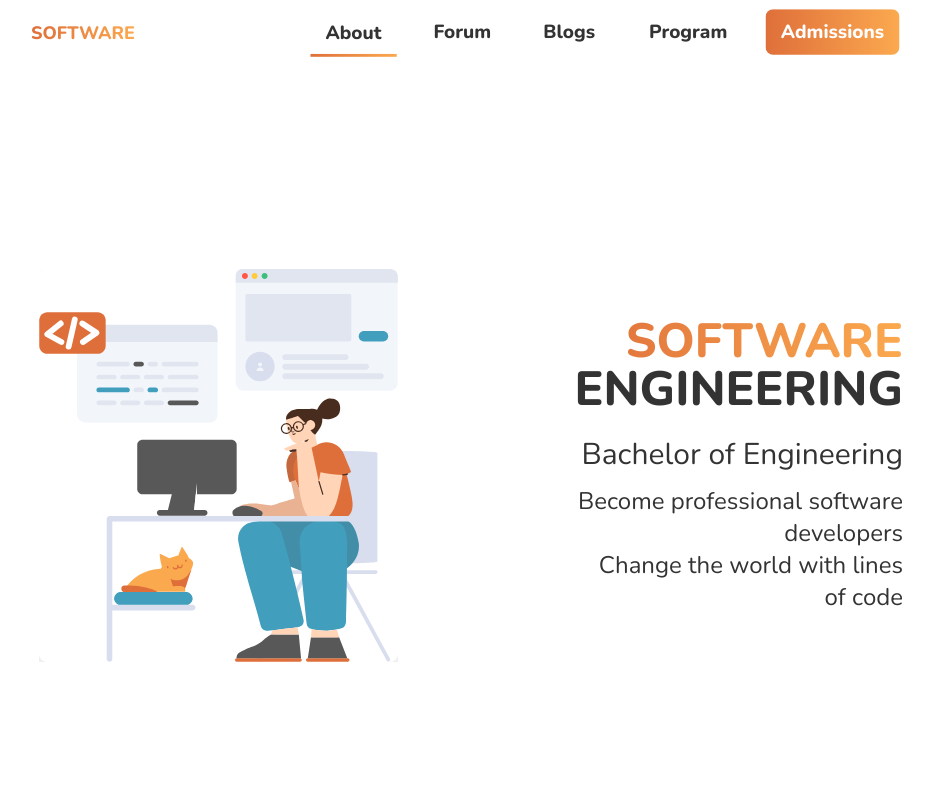
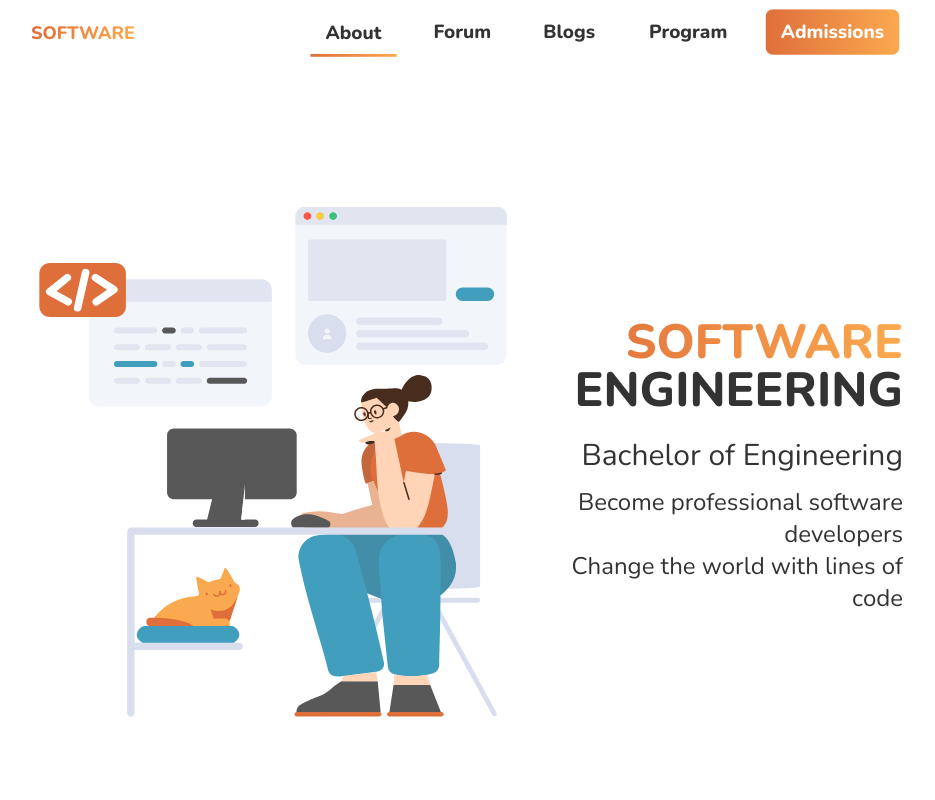
Before and after one commit to neneprm/SE-WEBSITE, a Next.js app: page / in a window 1280 px wide. Shown: the top 800 px of the page, without its empty margins (169-1104 px from the left). Built offline with nearby package versions, Linux system fonts and the light colour scheme.

Commit message:
Fix hero img size

```diff
--- a/pages/index.tsx
+++ b/pages/index.tsx
@@ -13,8 +13,10 @@ const Home: NextPage = () => {
   return (
     <>
       <section className="hero min-h-screen bg-base-100">
-        <div className="hero-content flex-col lg:flex-row lg:space-x-40">
-          <Image className="max-w-sm rounded-lg shadow-2xl" src={hero} />
+        <div className="hero-content flex-col lg:flex-row lg:space-x-10 xl:space-x-30">
+          <div className="max-w-xs lg:max-w-lg">
+            <Image src={hero} />
+          </div>
           <span className='text-center lg:text-right'>
             <H1 style="font-bold text-gradient" text="SOFTWARE" />
             <H1 style="font-bold mb-6" text="ENGINEERING" />
```
